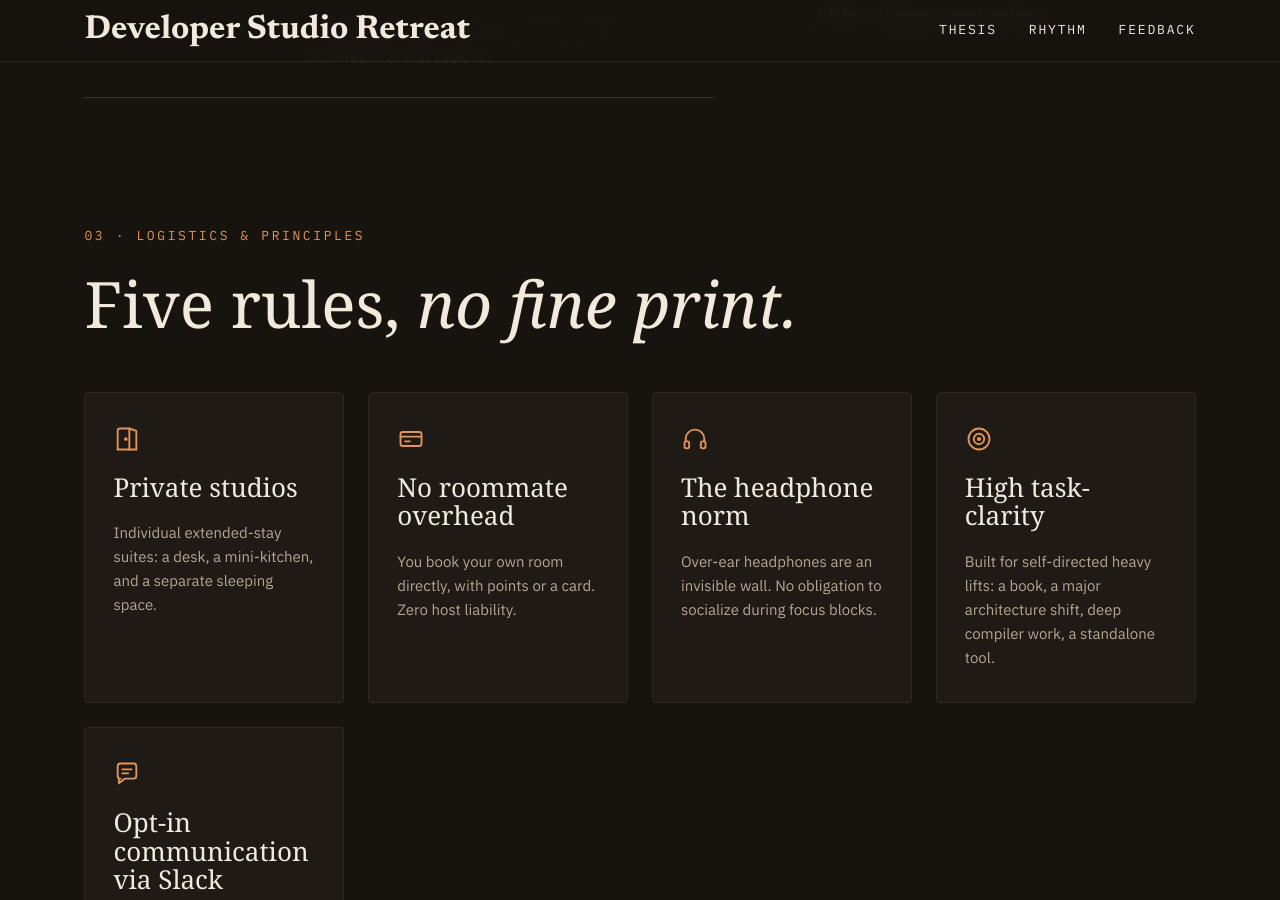
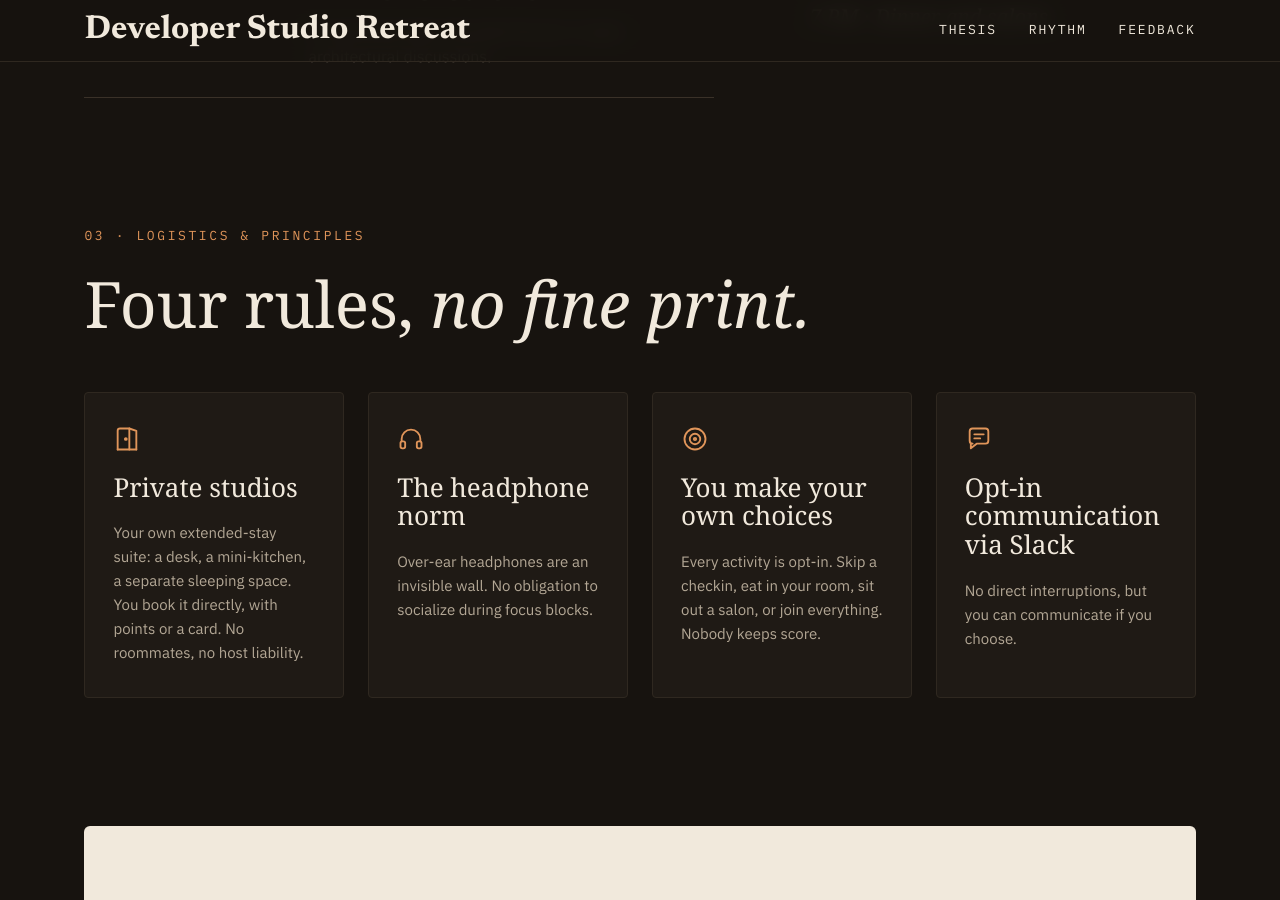
Before and after one commit to BruceEckel/developer-studio-retreat, a Jekyll site: the page built from index.md, in a window 1280 px wide and 900 px high, scrolled down 2701 px. Built offline with Jekyll 4.4.1, drawn with Linux system fonts in a browser that asks for light colours; some web fonts are replaced; comment, search, counter and statistics services are not loaded.

Commit message:
Consolidate rules to four: merge studio cards, add "You make your own choices"
Co-Authored-By: Claude Fable 5 <noreply@anthropic.com>
Claude-Session: https://claude.ai/code/session_017NWLT8cbVBPdAeoeWpmGvw

```diff
--- a/_data/retreat.yml
+++ b/_data/retreat.yml
@@ -24,16 +24,13 @@ schedule:
 principles:
   - icon: door
     title: Private studios
-    detail: "Individual extended-stay suites: a desk, a mini-kitchen, and a separate sleeping space."
-  - icon: card
-    title: No roommate overhead
-    detail: You book your own room directly, with points or a card. Zero host liability.
+    detail: "Your own extended-stay suite: a desk, a mini-kitchen, a separate sleeping space. You book it directly, with points or a card. No roommates, no host liability."
   - icon: headphones
     title: The headphone norm
     detail: Over-ear headphones are an invisible wall. No obligation to socialize during focus blocks.
   - icon: target
-    title: High task-clarity
-    detail: "Built for self-directed heavy lifts: a book, a major architecture shift, deep compiler work, a standalone tool."
+    title: You make your own choices
+    detail: Every activity is opt-in. Skip a checkin, eat in your room, sit out a salon, or join everything. Nobody keeps score.
   - icon: chat
     title: Opt-in communication via Slack
     detail: No direct interruptions, but you can communicate if you choose.
--- a/index.md
+++ b/index.md
@@ -42,7 +42,7 @@ rhythm:
 
 principles:
   number: 03 · Logistics &amp; principles
-  heading: Five rules,
+  heading: Four rules,
   heading_em: no fine print.
 
 feedback:
```
